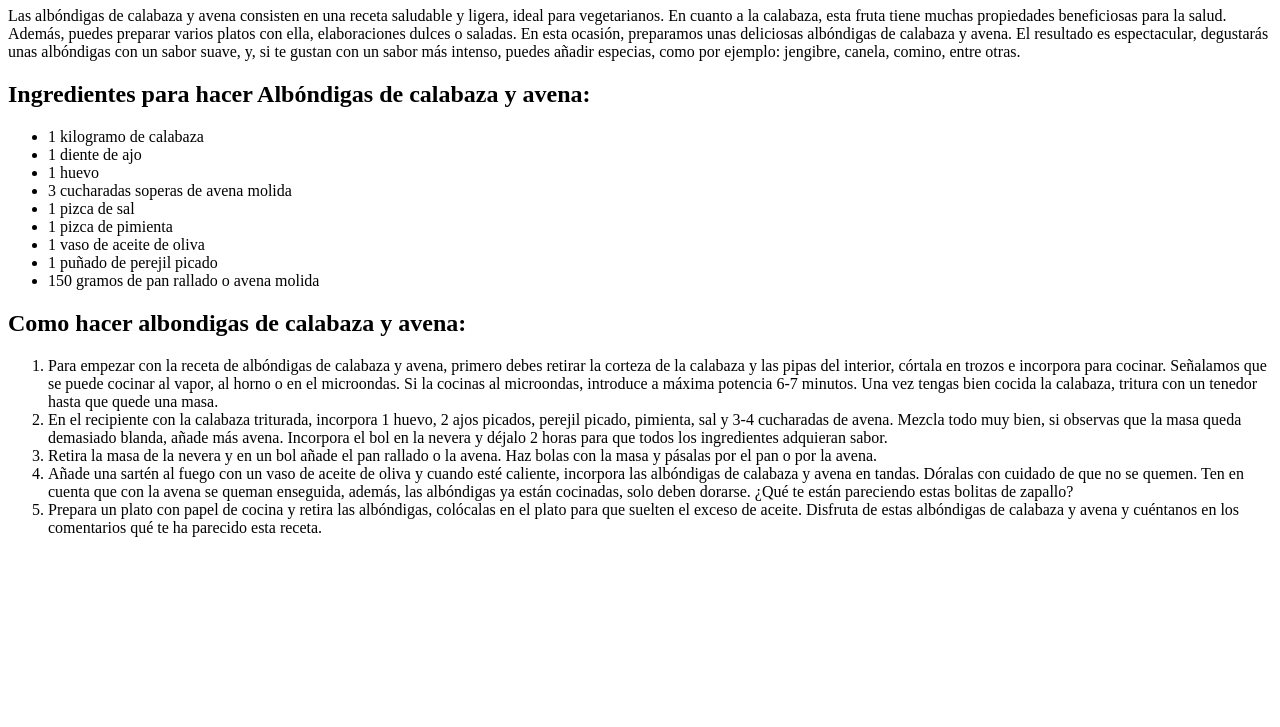
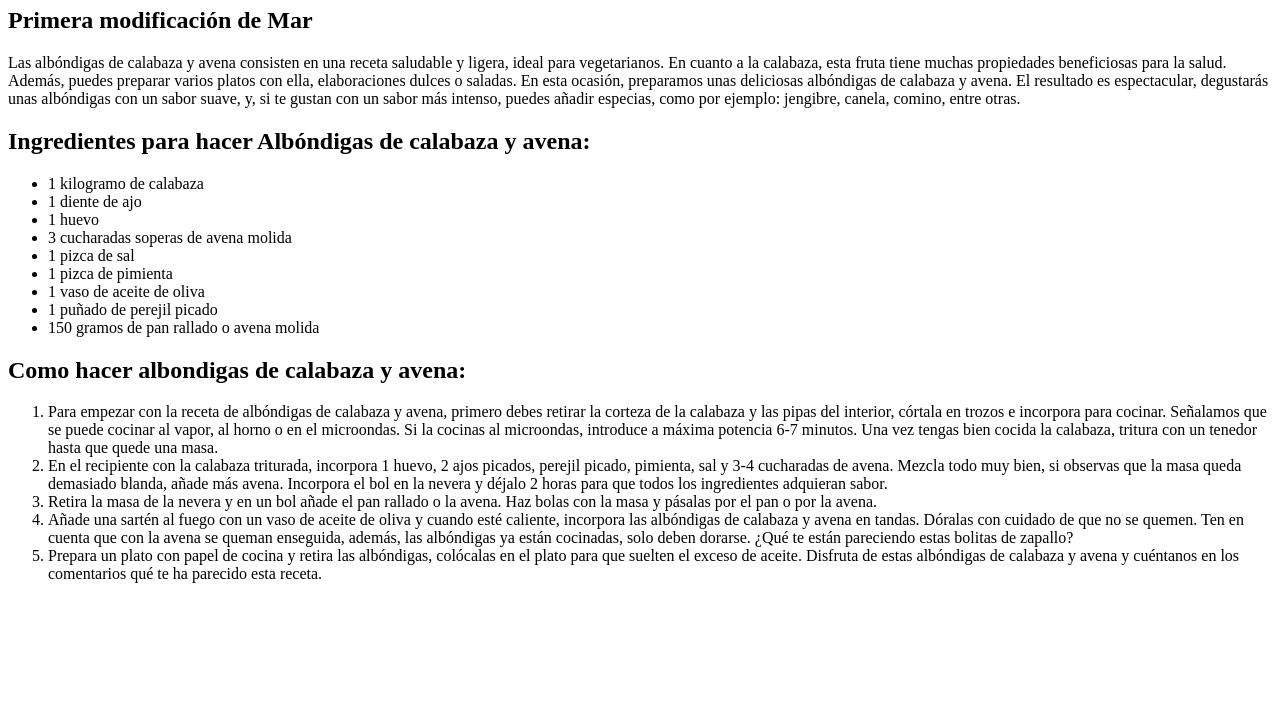
Before and after one commit to MarianaFleitas/pruebaGit, a plain HTML site: page index.html in a window 1280 px wide. Shown: the part 73-800 px from the top of the page. Drawn offline with Linux system fonts and the light colour scheme.

Commit message:
Update index.html
primer cambio mar

```diff
--- a/index.html
+++ b/index.html
@@ -8,6 +8,7 @@
 </head>
 <body>
    <h1>Receta de albondigas de calabaza y avena</h1>
+    <h2> Primera modificación de Mar </h2>
    <p>Las albóndigas de calabaza y avena consisten en una receta saludable y ligera,
     ideal para vegetarianos. En cuanto a la calabaza, esta fruta tiene muchas propiedades
     beneficiosas para la salud. Además, puedes preparar varios platos con ella, elaboraciones
```
